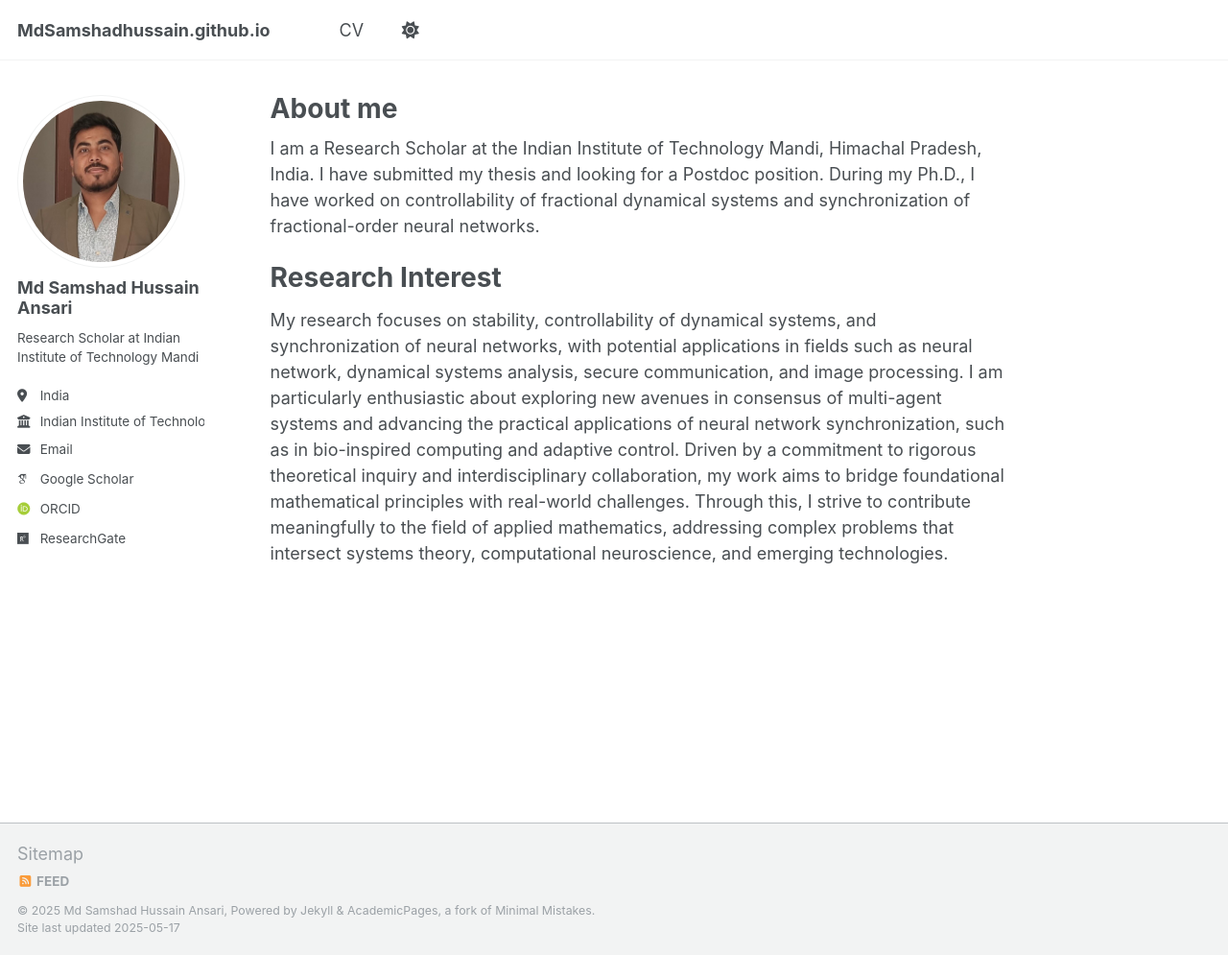
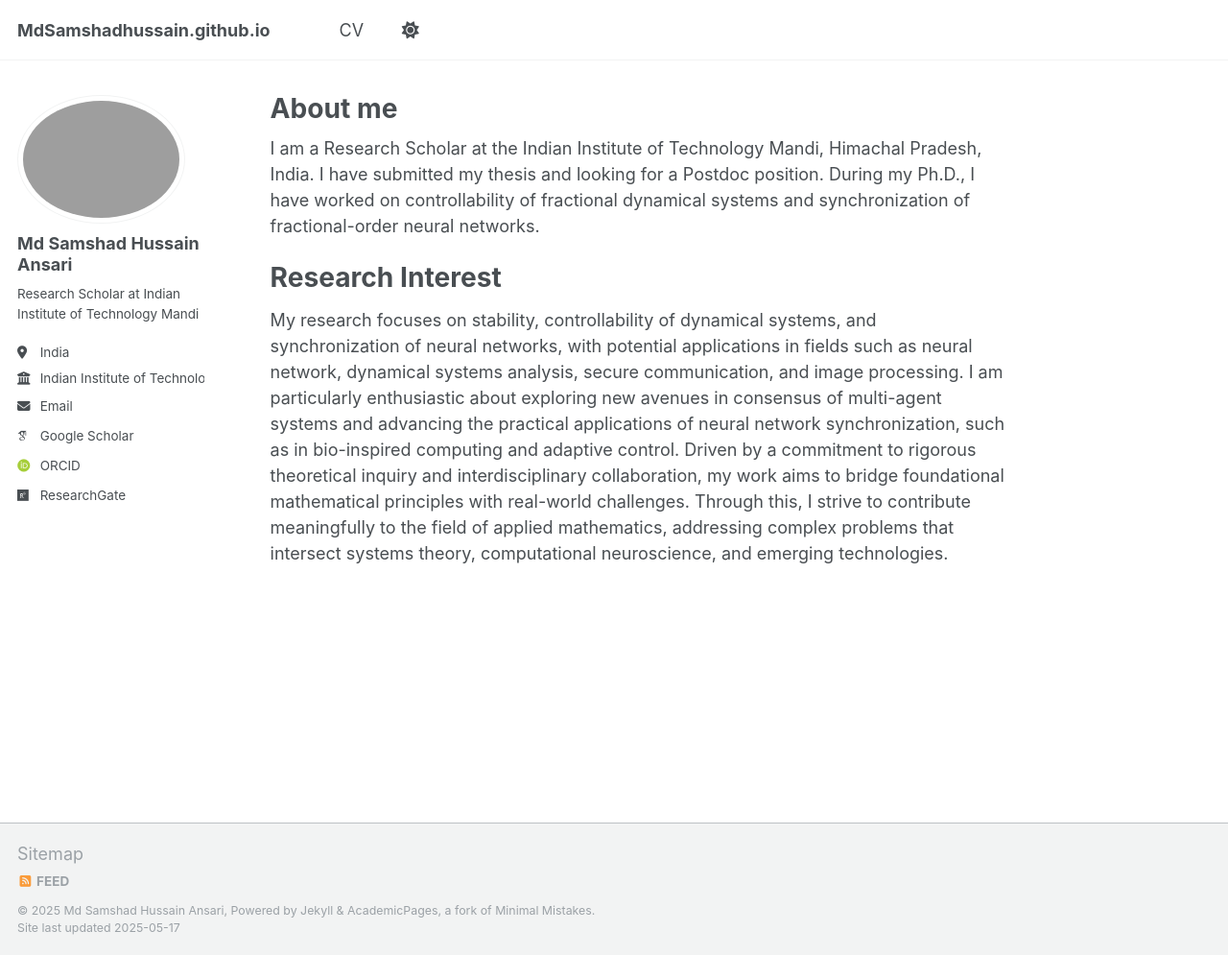
Before and after one commit to MdSamshadhussain/MdSamshadhussain.github.io, a Jekyll site: the page built from _pages/about.md, in a window 1280 px wide and 995 px high. Shown: the whole window at 96% size. Built offline with Jekyll 4.4.1, drawn with Linux system fonts in a browser that asks for light colours; some web fonts are replaced.

Commit message:
Update _config.yml

```diff
--- a/_config.yml
+++ b/_config.yml
@@ -22,7 +22,7 @@ repository               : "MdSamshadhussain/MdSamshadhussain.github.io"
 #               Additional customization can be done by editing /_includes/author-profile.html
 author:
   # Biographic information
-  avatar           : "MdSam.png"
+  avatar           : "m2.jpg"
   name             : "Md Samshad Hussain Ansari"
   pronouns         : # example: "she/her"
   bio              : "Research Scholar at Indian Institute of Technology Mandi"
```
